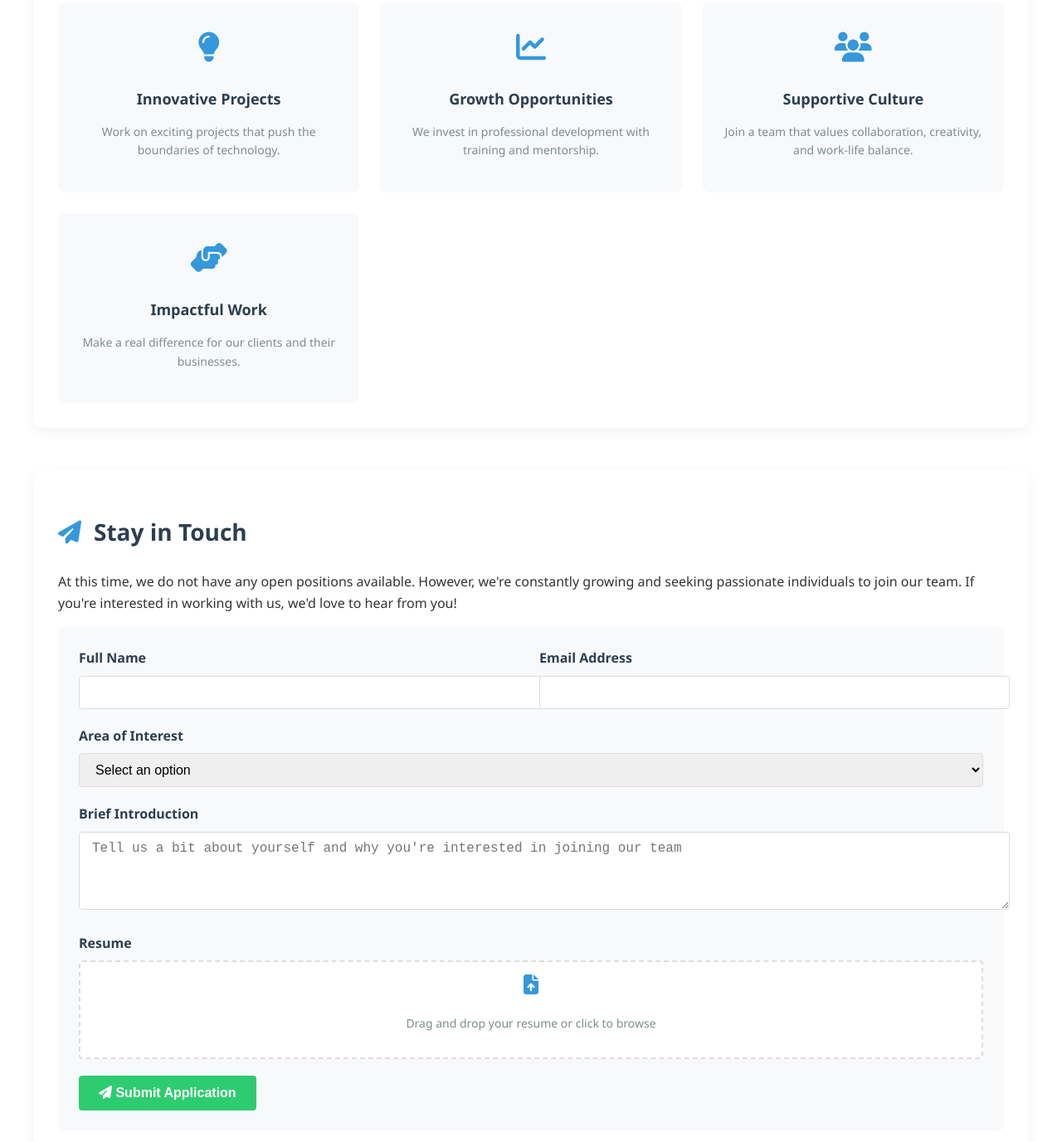
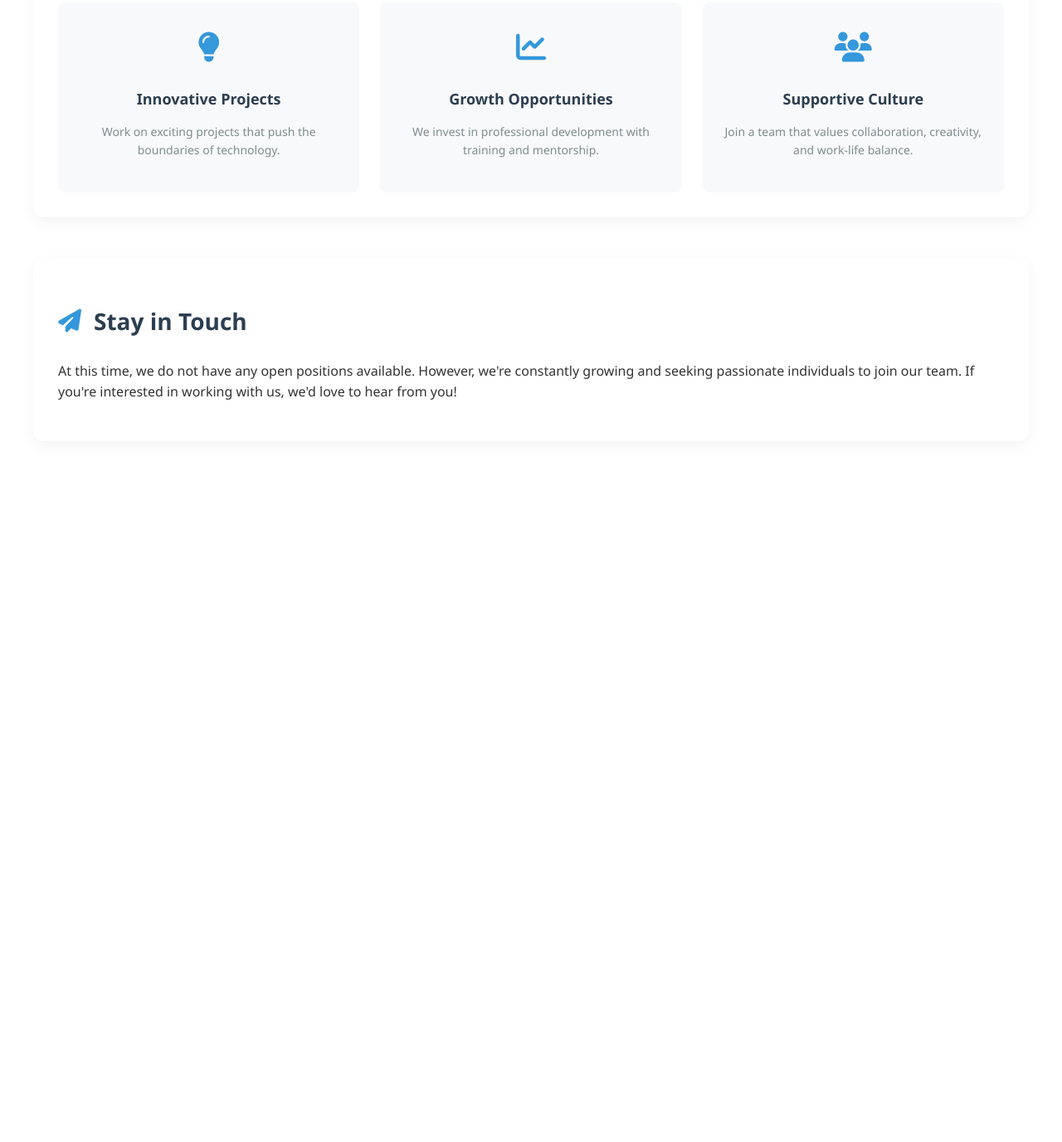
Before and after one commit to t3nsor98/Designs_Prototypes, a plain HTML site: page job/index.html in a window 1280 px wide. Shown: the part 930-2307 px from the top of the page at 83% size. After the commit the page ends 1512 px from the top, so only its background shows below. Drawn offline with Linux system fonts and the light colour scheme.

Commit message:
Remove commented-out sections from the Careers page for cleaner code

```diff
--- a/job/index.html
+++ b/job/index.html
@@ -380,13 +380,13 @@
                     <p class="perk-description">Join a team that values collaboration, creativity, and work-life balance.</p>
                 </div>
 
-                <div class="perk-card">
+                <!-- <div class="perk-card">
                     <div class="perk-icon">
                         <i class="fas fa-hands-helping"></i>
                     </div>
                     <h3 class="perk-title">Impactful Work</h3>
                     <p class="perk-description">Make a real difference for our clients and their businesses.</p>
-                </div>
+                </div> -->
             </div>
         </div>
 
@@ -396,7 +396,7 @@
 
             <p>At this time, we do not have any open positions available. However, we're constantly growing and seeking passionate individuals to join our team. If you're interested in working with us, we'd love to hear from you!</p>
 
-            <div class="contact-form">
+            <!-- <div class="contact-form">
                 <form id="career-interest-form">
                     <div class="form-row">
                         <div class="form-group">
@@ -440,7 +440,7 @@
                         <i class="fas fa-paper-plane"></i> Submit Application
                     </button>
                 </form>
-            </div>
+            </div> -->
         </div>
     </div>
 
```
